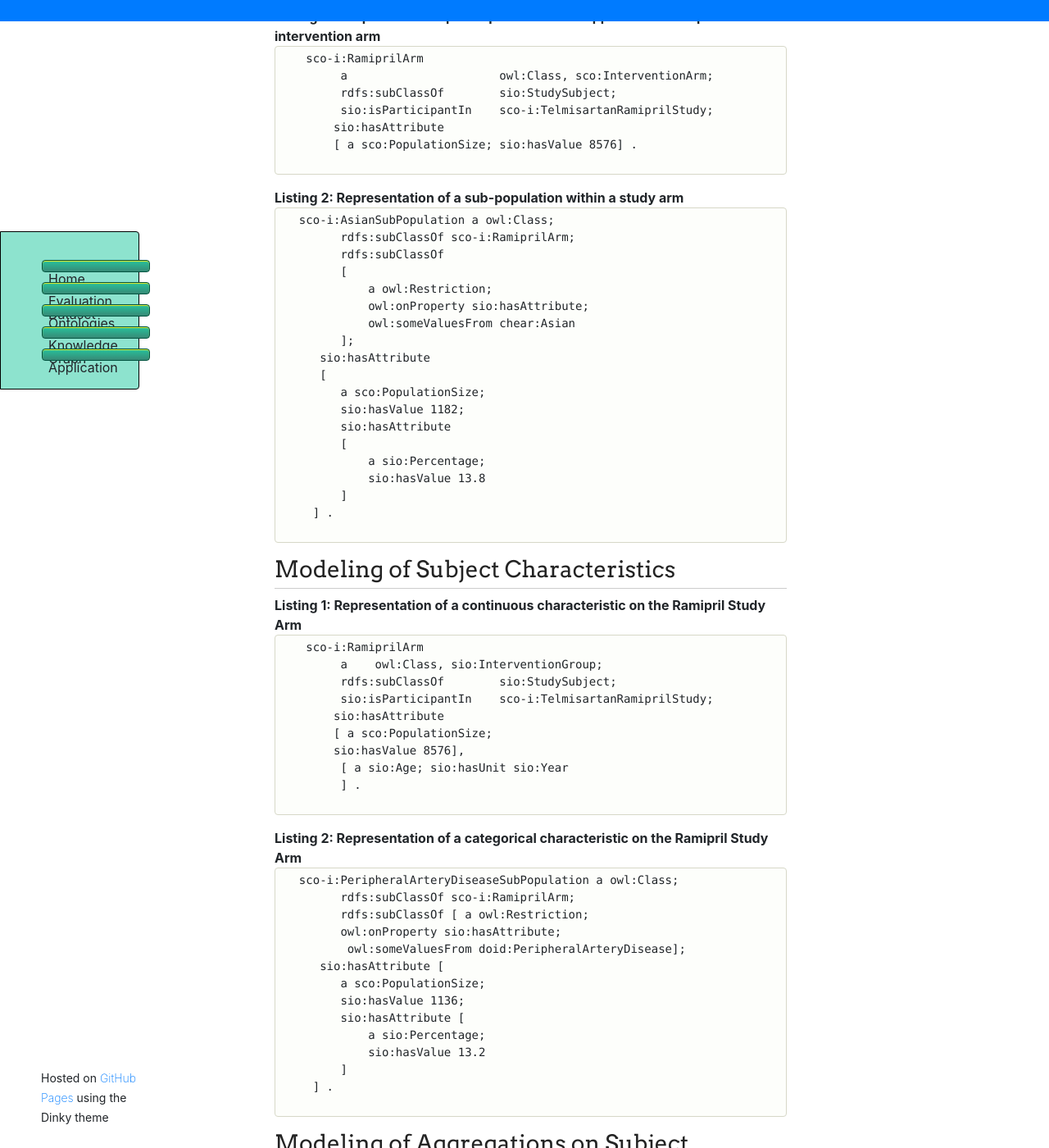
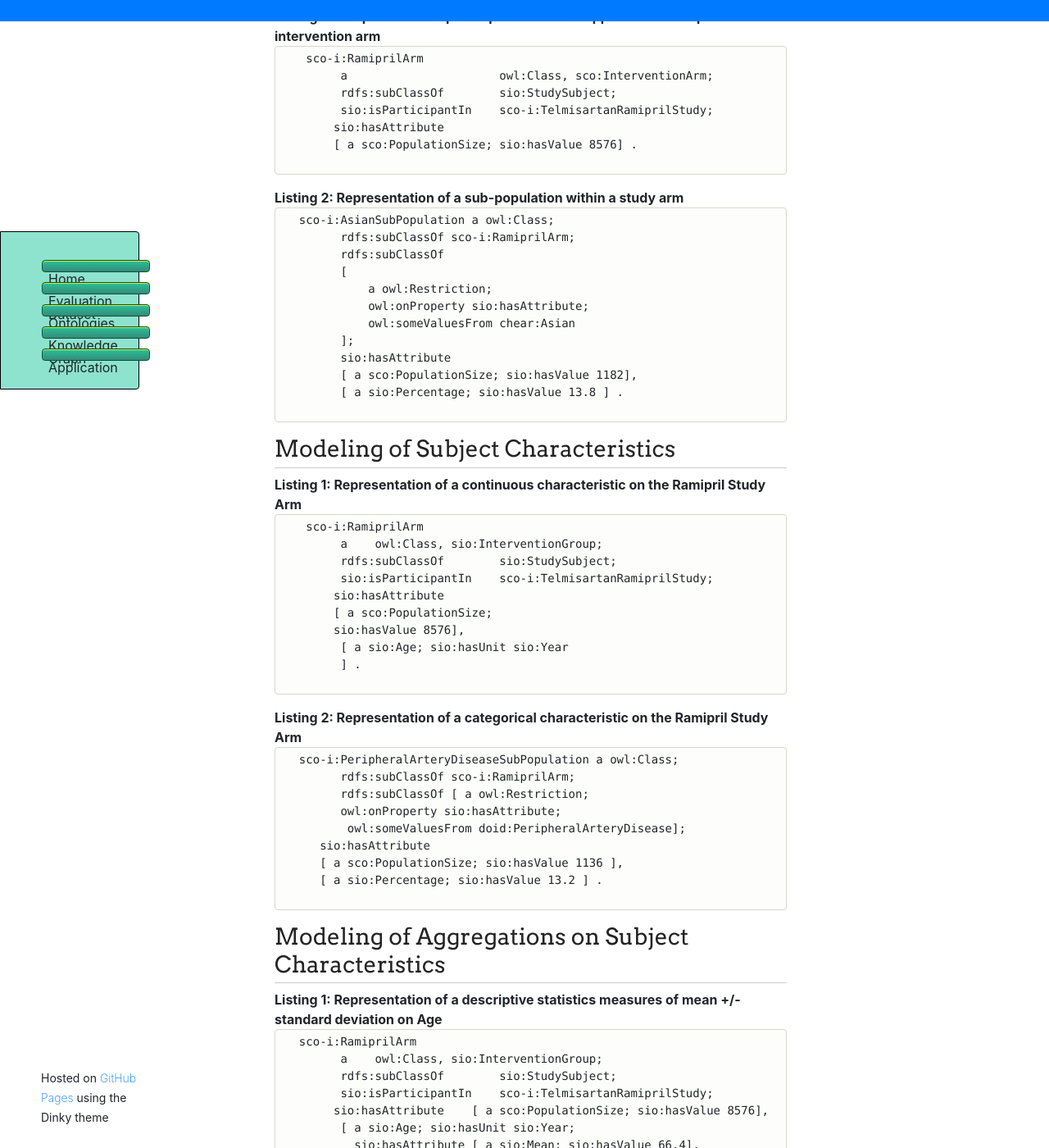
Before and after one commit to tetherless-world/study-cohort-ontology, a Jekyll site: the page built from knowledge-graph.md, in a window 1280 px wide and 1400 px high, scrolled down 1622 px. Shown: the whole window at 82% size. Built offline with Jekyll 4.4.1, drawn with Linux system fonts in a browser that asks for light colours; nearby versions of some CDN libraries; our own code applies the rules of GitHub Pages for plain Markdown files; library files that are not in the unit come from our copies.

Commit message:
Update knowledge-graph.md

```diff
--- a/knowledge-graph.md
+++ b/knowledge-graph.md
@@ -51,16 +51,9 @@ both in patients at high risk for vascular events" clinical trial</p>
             owl:onProperty sio:hasAttribute;
             owl:someValuesFrom chear:Asian
         ];
-     sio:hasAttribute
-     [
-        a sco:PopulationSize;
-        sio:hasValue 1182;
         sio:hasAttribute
-        [
-            a sio:Percentage;
-            sio:hasValue 13.8
-        ]
-    ] .
+        [ a sco:PopulationSize; sio:hasValue 1182],
+        [ a sio:Percentage; sio:hasValue 13.8 ] .
     </pre>
 
    <h3> Modeling of Subject Characteristics </h3>
@@ -85,14 +78,9 @@ both in patients at high risk for vascular events" clinical trial</p>
         rdfs:subClassOf [ a owl:Restriction;
         owl:onProperty sio:hasAttribute;
          owl:someValuesFrom doid:PeripheralArteryDisease];
-     sio:hasAttribute [
-        a sco:PopulationSize;
-        sio:hasValue 1136;
-        sio:hasAttribute [
-            a sio:Percentage;
-            sio:hasValue 13.2
-        ]
-    ] .
+     sio:hasAttribute
+     [ a sco:PopulationSize; sio:hasValue 1136 ],
+     [ a sio:Percentage; sio:hasValue 13.2 ] .
     </pre>
 
 
```
